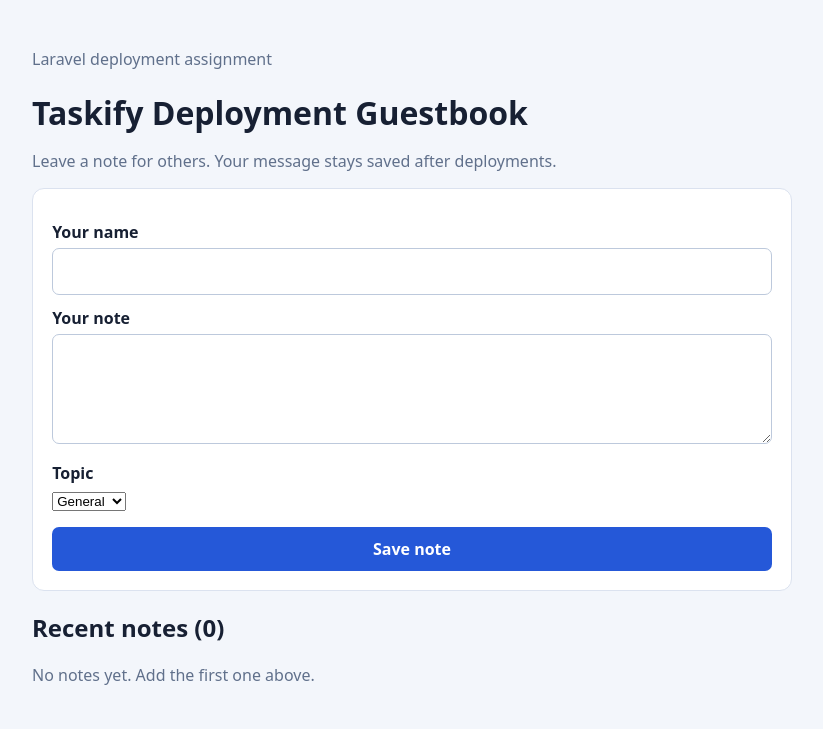
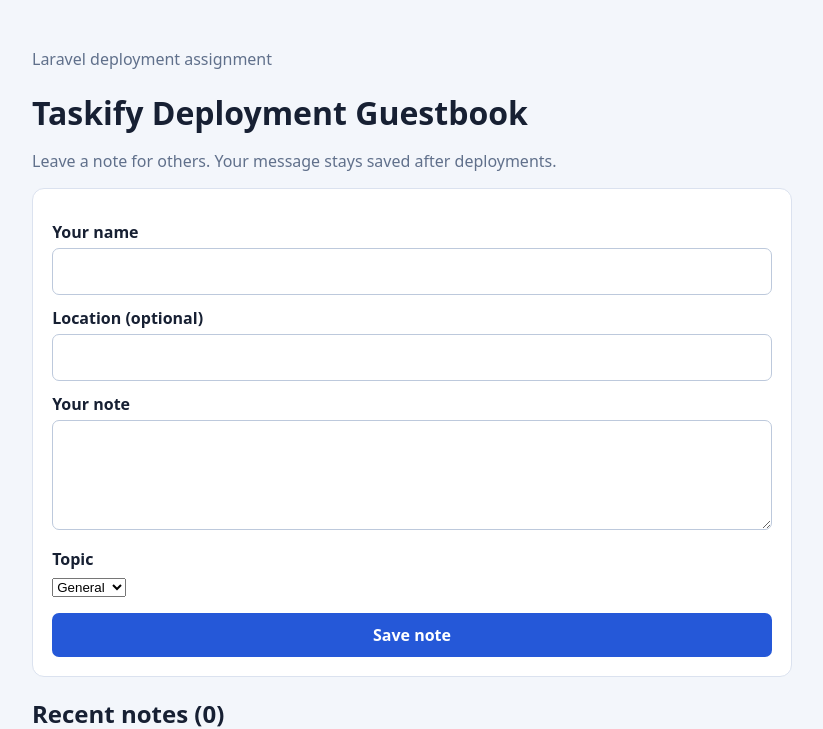
Before and after one commit to DevHammad0/taskify-deployment-assignment, a Laravel app: page / in a window 1280 px wide. Shown: the top 729 px of the page, without its empty margins (228-1051 px from the left). Before the commit the page ends 685 px from the top, so only its background shows below. Run offline with Laravel 12, Linux system fonts and the light colour scheme; data that the repository does not hold is empty.

Commit message:
Add location field to guestbook

```diff
--- a/app/Http/Controllers/GuestbookController.php
+++ b/app/Http/Controllers/GuestbookController.php
@@ -22,6 +22,7 @@ class GuestbookController extends Controller
     {
         $validated = $request->validate([
             'name' => ['required', 'string', 'max:80'],
+            'location' => ['nullable', 'string', 'max:100'],
             'message' => ['required', 'string', 'max:1000'],
             'topic' => ['required', 'string', 'in:general,work,learning'],
         ]);
--- a/app/Models/GuestbookEntry.php
+++ b/app/Models/GuestbookEntry.php
@@ -6,5 +6,5 @@ use Illuminate\Database\Eloquent\Model;
 
 class GuestbookEntry extends Model
 {
-    protected $fillable = ['name', 'message', 'topic'];
+    protected $fillable = ['name', 'location', 'message', 'topic'];
 }
--- a/resources/views/guestbook.blade.php
+++ b/resources/views/guestbook.blade.php
@@ -31,6 +31,10 @@
         <input id="name" name="name" value="{{ old('name') }}" maxlength="80" required>
         @error('name') <p class="error">{{ $message }}</p> @enderror
 
+        <label for="location">Location (optional)</label>
+        <input id="location" name="location" value="{{ old('location') }}" maxlength="100">
+        @error('location') <p class="error">{{ $message }}</p> @enderror
+
         <label for="message">Your note</label>
         <textarea id="message" name="message" maxlength="1000" required>{{ old('message') }}</textarea>
         @error('message') <p class="error">{{ $message }}</p> @enderror
@@ -49,6 +53,7 @@
     @forelse ($entries as $entry)
         <article>
             <strong>{{ $entry->name }}</strong>
+            @if ($entry->location) <small class="muted"> · {{ $entry->location }}</small> @endif
             <small class="muted"> · {{ ucfirst($entry->topic) }}</small>
             <p>{{ $entry->message }}</p>
             <small class="muted">{{ $entry->created_at->toDayDateTimeString() }}</small>
```
Also changed, not shown: tests/Feature/GuestbookTest.php (+3 -0 lines), database/migrations/2026_11_16_000002_add_location_to_guestbook_entries_table.php (added).
